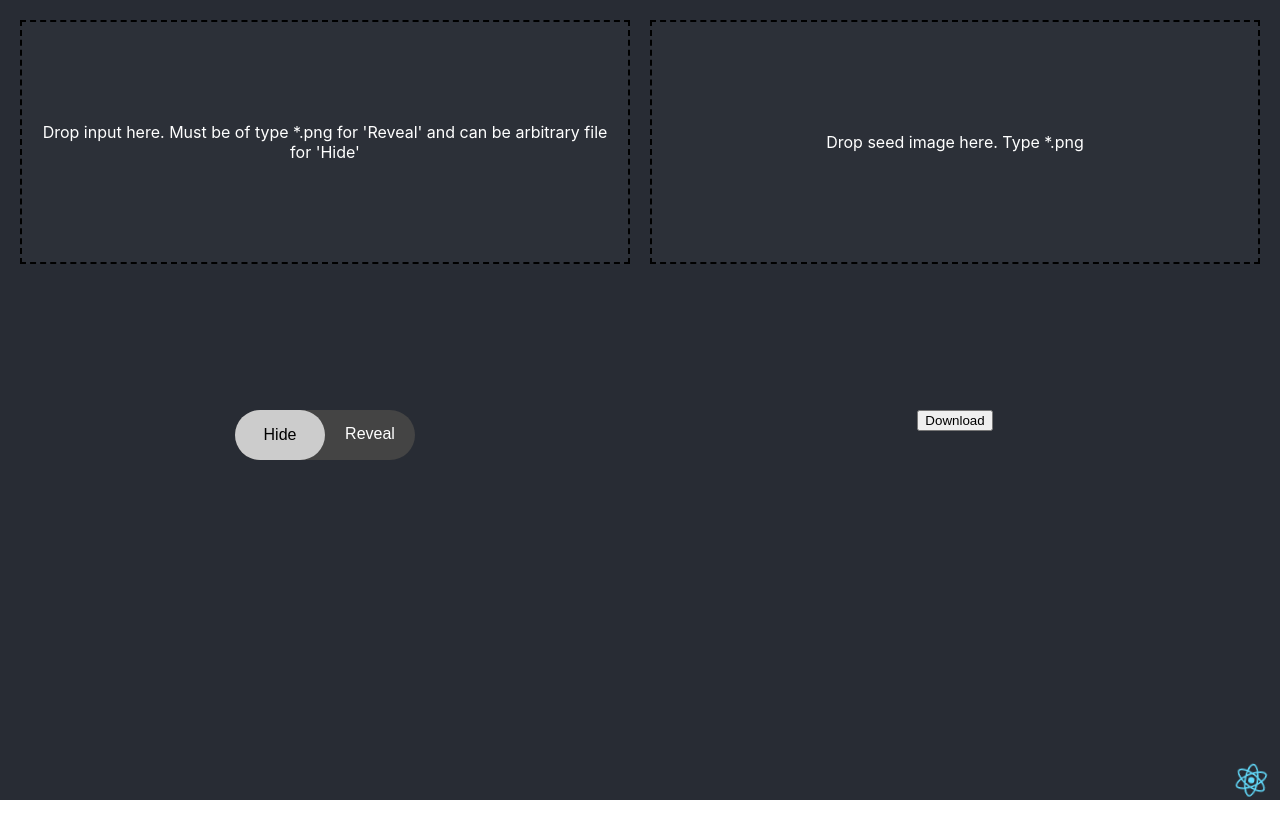
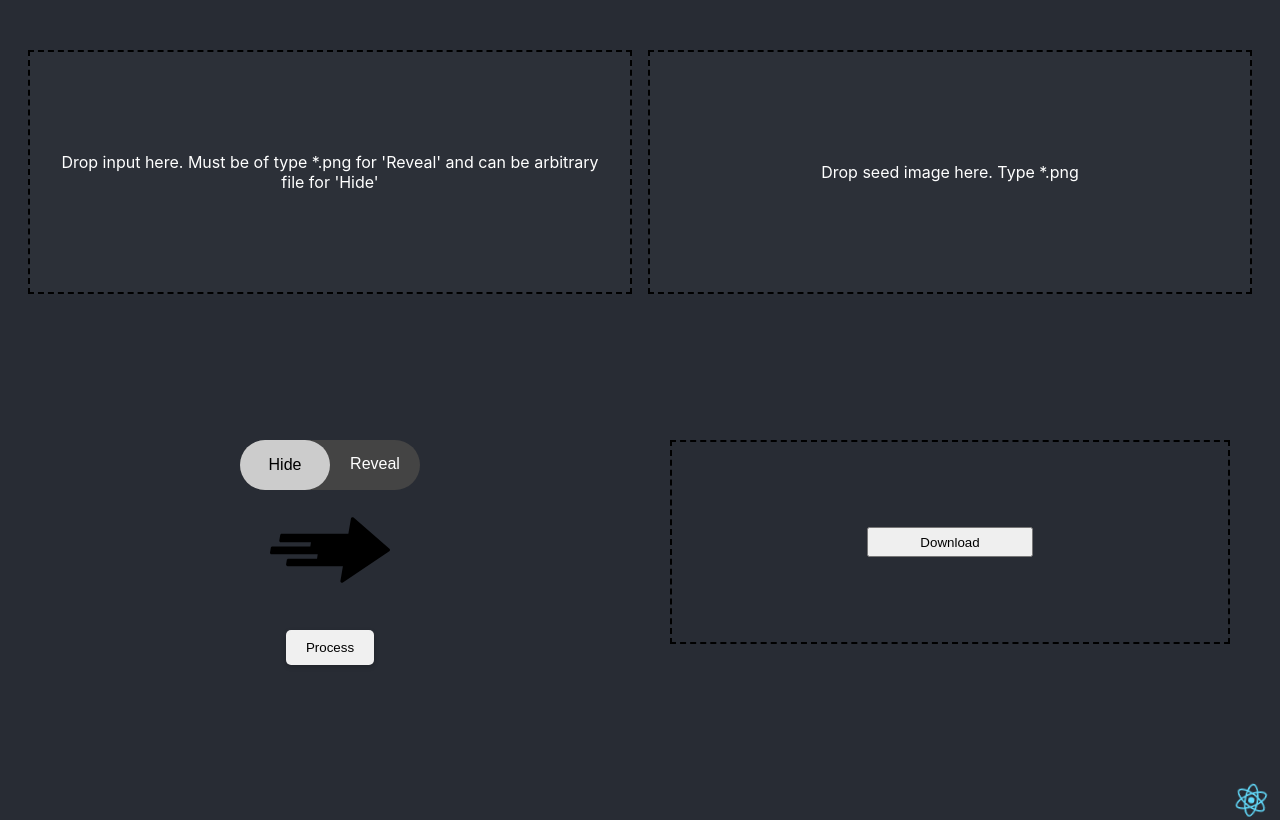
Before and after one commit to JThyroff/ImgSteg, a React (Create React App) app in the folder reactimgsteg/: page / in a window 1280 px wide. Built offline with nearby package versions, Linux system fonts and the light colour scheme.

Commit message:
UI update

```diff
--- a/reactimgsteg/src/App.css
+++ b/reactimgsteg/src/App.css
@@ -30,19 +30,30 @@
   /* Aligns items to the start of the cell */
   justify-content: center;
   /* Centers content horizontally */
-  padding: 20px;
+  padding: 30px;
   /* Add padding to the header */
   position: relative;
   /* Needed for absolute positioning of children */
 }
 
 .grid-item {
-
   display: flex;
   align-items: center;
   /* This will vertically center the text in the dropzone */
   justify-content: center;
   /* This will horizontally center the text in the dropzone */
+  flex-direction: column;
+  /* Stack children vertically */
+  margin: 20px;
+  min-height: 200px;
+
+}
+
+.rightarrow {
+  height: 15vmin;
+  pointer-events: none;
+  bottom: 0;
+  right: 0;
 }
 
 /* Ensure the dropzone div itself also fills its container */
@@ -60,6 +71,30 @@
   color: white;
 }
 
+/* Style for the process button */
+.process-button {
+  background-color: #f0f0f0;
+  /* Light grey background */
+  border: none;
+  /* No border */
+  padding: 10px 20px;
+  /* Padding around the text */
+  margin-top: 20px;
+  /* Space between the arrow and the button */
+  cursor: pointer;
+  /* Cursor indicates it's clickable */
+  box-shadow: 0 2px 5px rgba(0, 0, 0, 0.2);
+  /* Subtle shadow for depth */
+  border-radius: 5px;
+  /* Rounded corners */
+}
+
+.download-button {
+  width: 30%;
+  height: 100%;
+  min-height: 30px;
+}
+
 .App-link {
   color: #61dafb;
 }
--- a/reactimgsteg/src/App.js
+++ b/reactimgsteg/src/App.js
@@ -2,6 +2,7 @@ import React from 'react';
 import MyDropzone from './components/MyDropzone';
 import MyToggle from './components/MyToggle';
 import logo from './logo.svg';
+import rightarrow from './rightarrow.svg';
 import './App.css';
 
 function App() {
@@ -15,6 +16,10 @@ function App() {
 
   const handleDownload = () => {
     console.log('Download');
+  };
+
+  const process = () => {
+    console.log('Process');
   };
 
   return (
@@ -33,17 +38,22 @@ function App() {
         {/* Bottom-left grid cell */}
         <div className="grid-item">
           <MyToggle />
+          {/* Arrow container */}
+          <img src={rightarrow} className="rightarrow" alt="rightarrow" />
+
+          {/* Process button */}
+          <button className="process-button" onClick={process}>Process</button>
         </div>
 
         {/* Bottom-right grid cell */}
-        <div className="grid-item">
-          <button onClick={handleDownload}>Download</button>
+        <div className="grid-item" style={{ border: '2px dashed black' }}>
+          <button className="download-button" onClick={handleDownload}>Download</button>
         </div>
 
         {/* You might want to place the logo outside of the header or in its own grid cell */}
         <img src={logo} className="App-logo" alt="logo" />
-      </header>
-    </div>
+      </header >
+    </div >
   );
 }
 
```
Also changed, not shown: reactimgsteg/src/rightarrow.svg (added).
